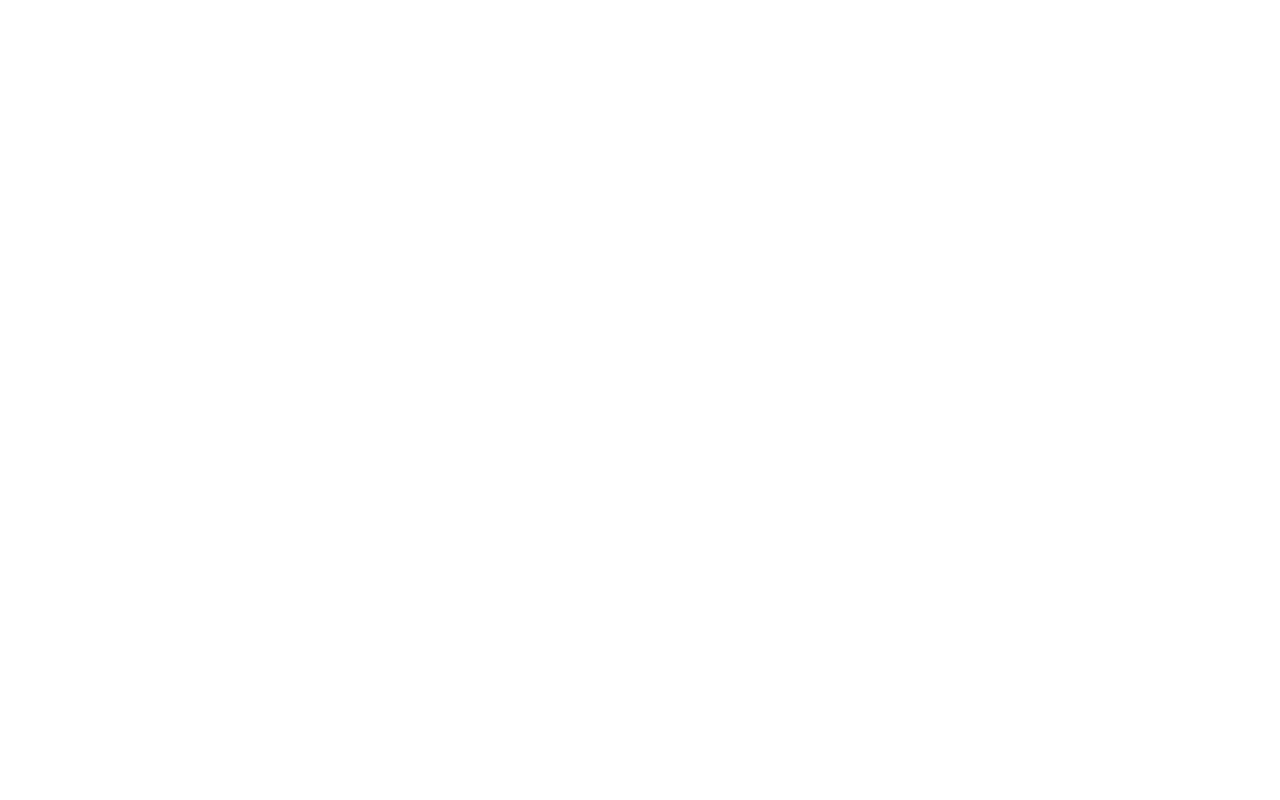
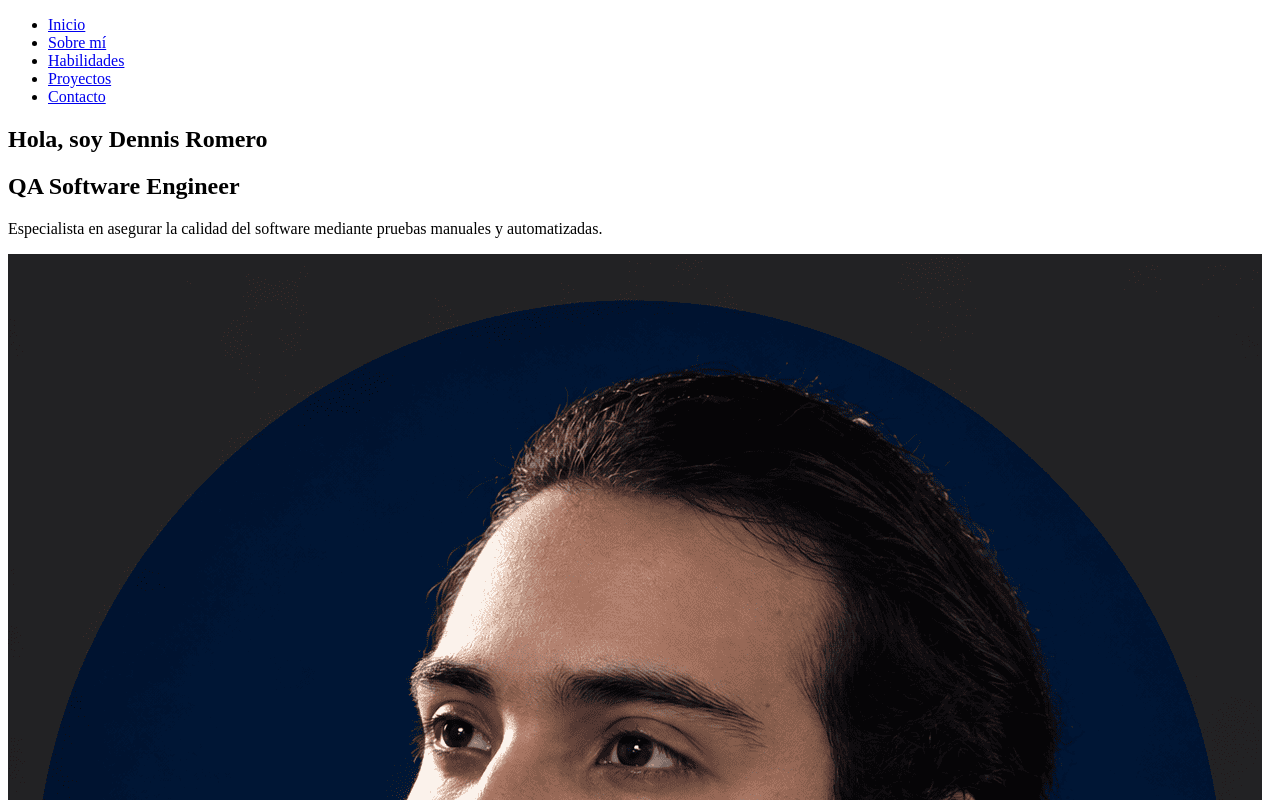
Before and after one commit to DRomero002/Actividad-Integradora-1, a plain HTML site: page index.html in a window 1280 px wide. Shown: the top 800 px of the page. Drawn offline with Linux system fonts and the light colour scheme.

Commit message:
feat: Se agrego navegacion, seccion principal y actializacion de la carpeta img

```diff
--- a/index.html
+++ b/index.html
@@ -8,7 +8,27 @@
     <link rel="stylesheet" href="styles.css">
 </head>
 <body>
+    <header>
+        <nav>
+            <ul>
+                <li><a href="#inicio">Inicio</a></li>
+                <li><a href="#sobre-mi">Sobre mí</a></li>
+                <li><a href="#habilidades">Habilidades</a></li>
+                <li><a href="#proyectos">Proyectos</a></li>
+                <li><a href="#contacto">Contacto</a></li>
+            </ul>
+        </nav>
+    </header>
 
+    <main>
+        <!-- 2. Sección principal -->
+        <section id="inicio" class="seccion-inicio">
+            <h1>Hola, soy Dennis Romero</h1>
+            <h2>QA Software Engineer</h2>
+            <p>Especialista en asegurar la calidad del software mediante pruebas manuales y automatizadas.</p>
+            <img src="img/avatar.png" alt="Mi Avatar" class="img-perfil">
+        </section>
+    <main>
 
 </body>
 </html>
```
Also changed, not shown: img/avatar.png (added).
